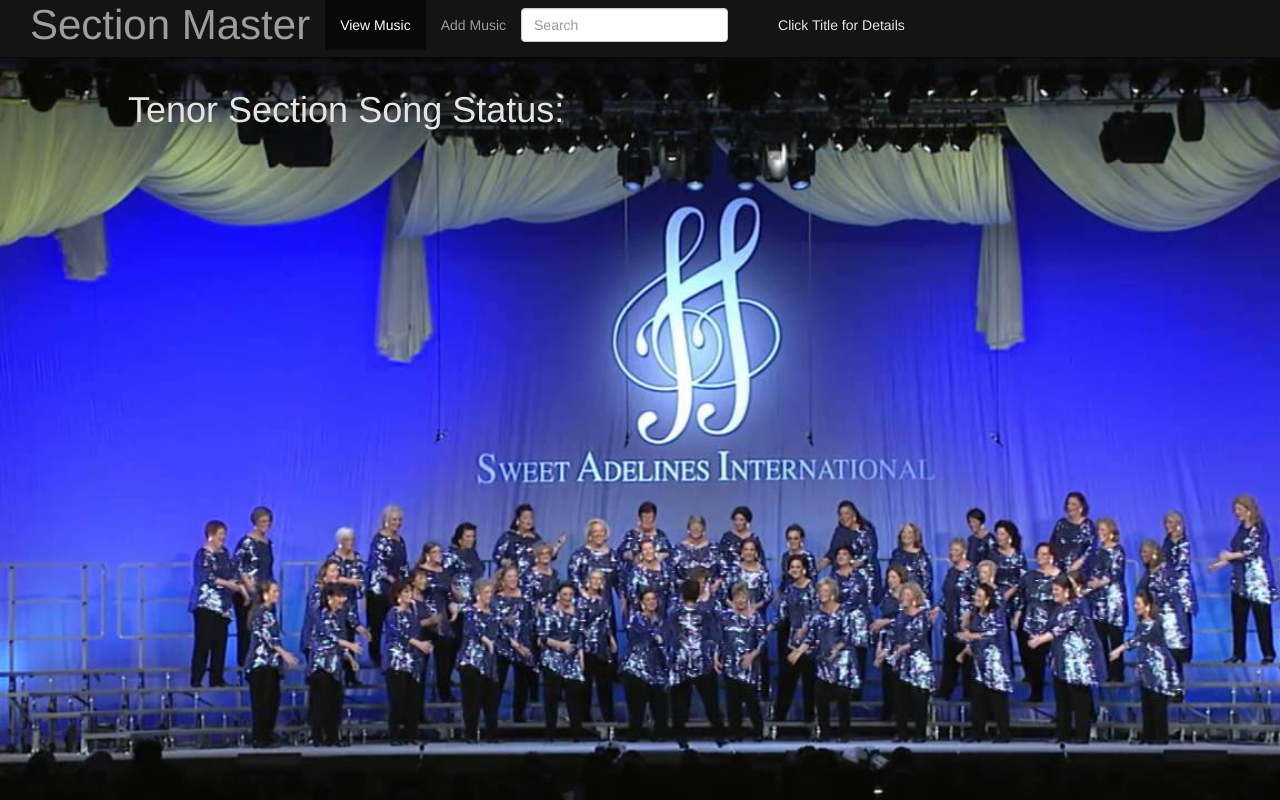
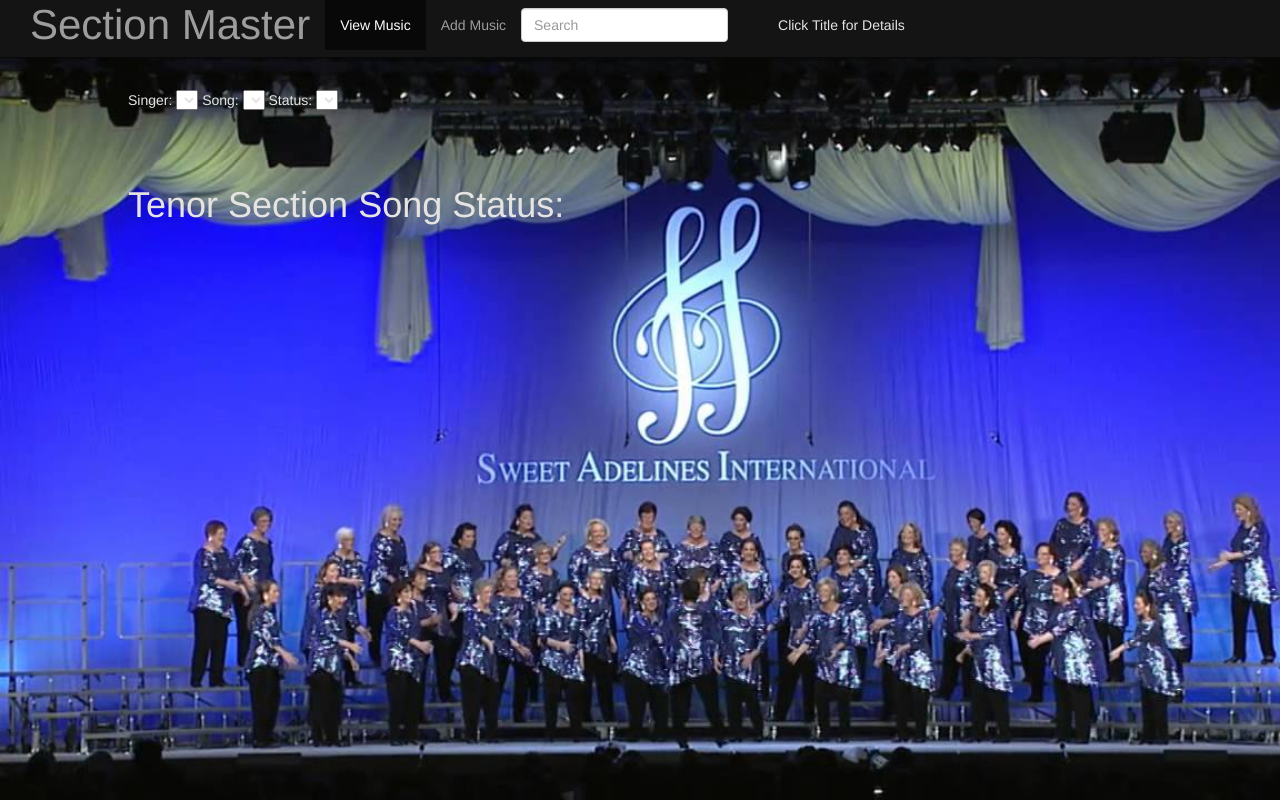
Before and after one commit to Red-French/MEAN-stack_SectionMaster, a website: page public/index.html in a window 1280 px wide. Drawn offline with nearby package versions, Linux system fonts and the light colour scheme; some packages are replaced by stand-ins of ours; no server answers.

Commit message:
dropdowns populating

```diff
--- a/public/index.html
+++ b/public/index.html
@@ -25,17 +25,22 @@
 	  </div>
 	</nav>
 	</div>
-	<div id="options">
-		<!-- <span>Choose Singer:</span>
-    <select ng-model="artistModel" name="artist">
+	<div id="options" ng-controller="SingerCtrl">
+		<span>Singer:</span>
+    <select ng-model="singerModel" name="singer">
     	<option></option>
-    	<option ng-repeat="thing in passfail">{{thing.singer}}</option>
+    	<option ng-repeat="data in sectionStats | unique: 'singer'">{{data.singer}}</option>
     </select>
-    <span>Choose Song:</span>
-		<select ng-model="albumModel" name="album">
+    <span>Song:</span>
+		<select ng-model="songModel" name="song">
 	    	<option></option>
-	    	<option ng-repeat="thing in passfail">{{thing.status}}</option>
-		</select> -->
+	    	<option ng-repeat="data in sectionStats | unique : 'song'">{{data.song}}</option>
+		</select>
+    <span>Status:</span>
+    <select ng-model="statusModel" name="status">
+	    	<option></option>
+	    	<option ng-repeat="data in sectionStats | unique : 'status'">{{data.status}}</option>
+		</select>
 
 	<div ng-view id="results"></div>
 
```
